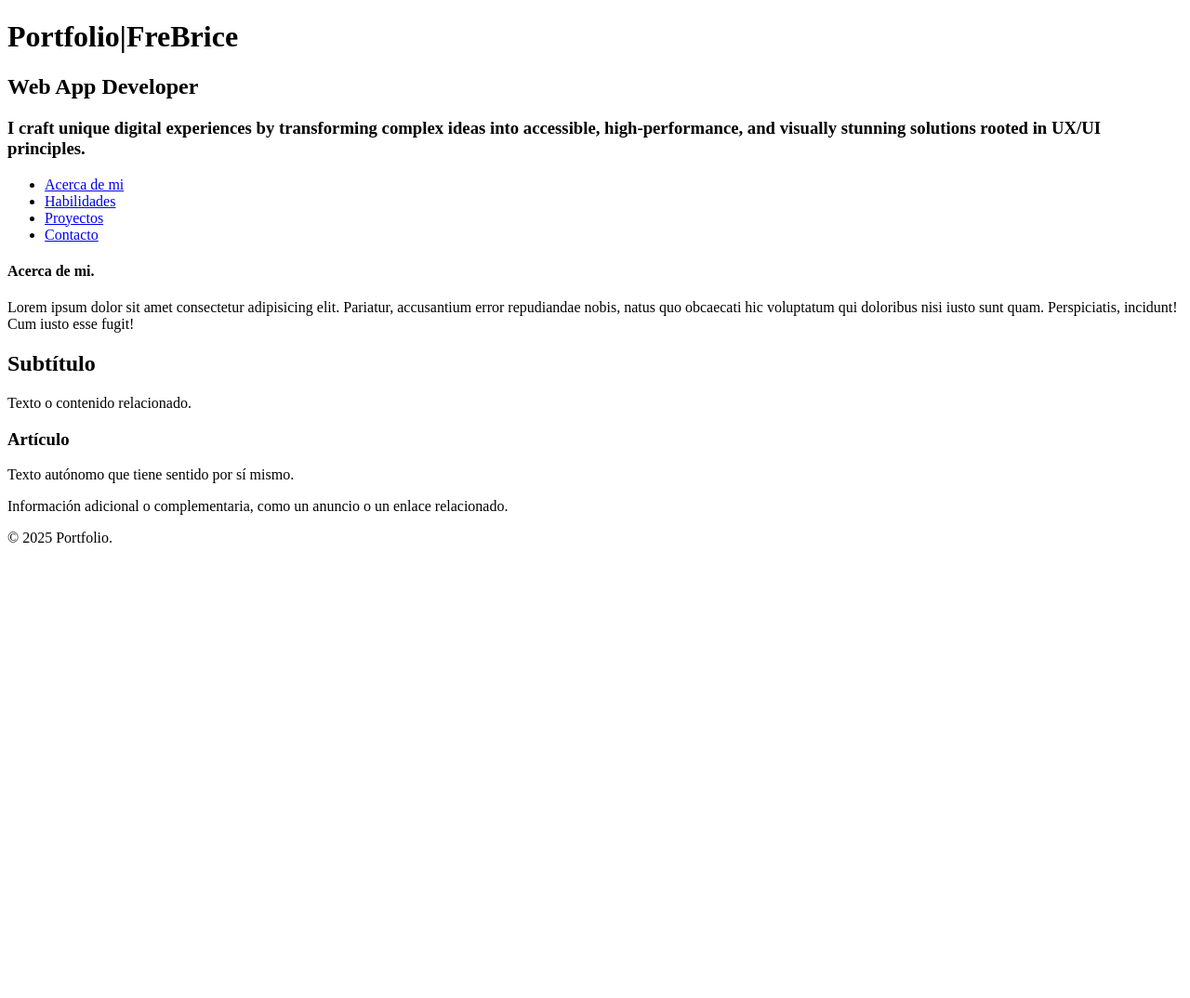
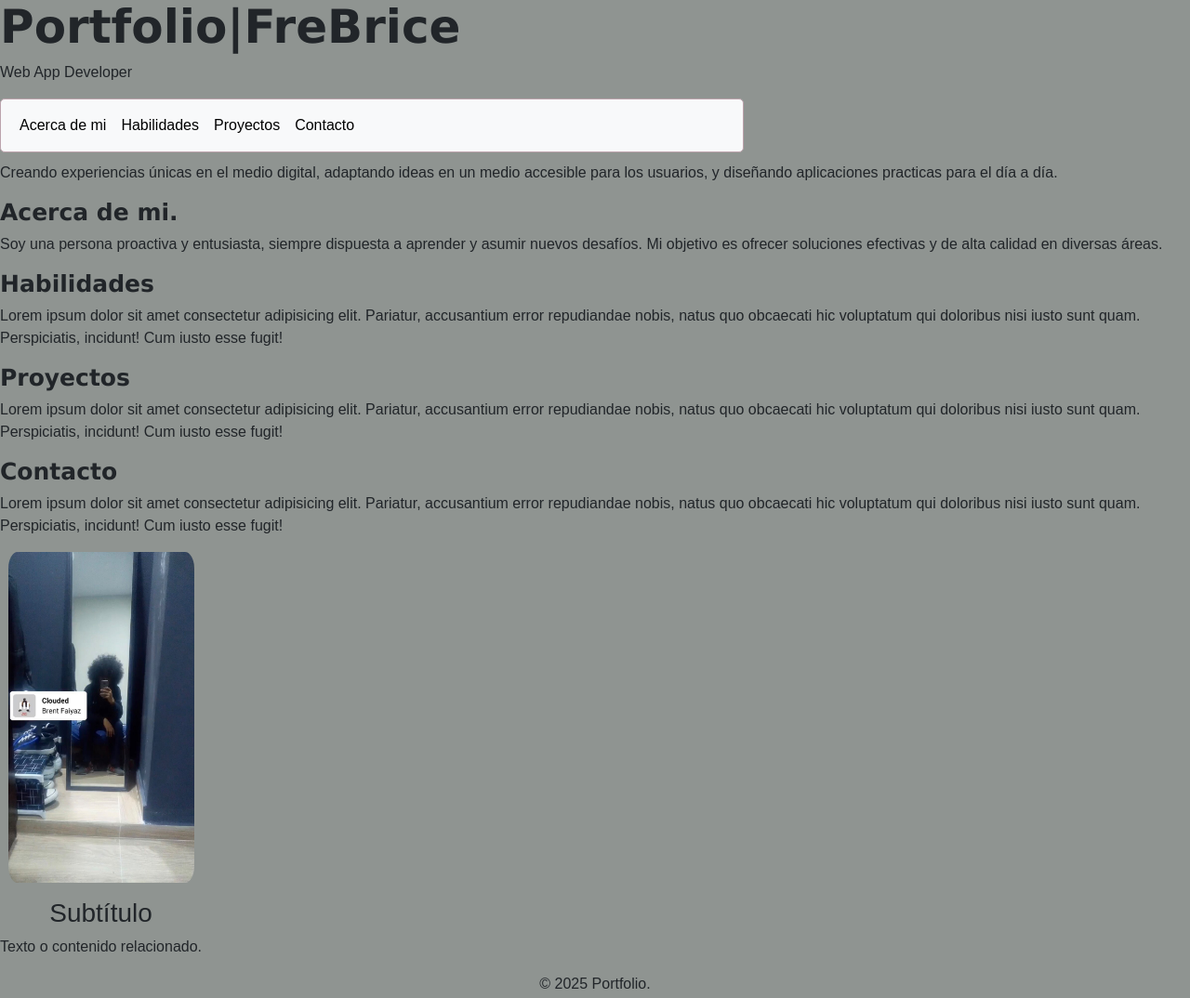
Before and after one commit to FreBrice/FreBrice.github.io, a website: page index.html in a window 1280 px wide. Shown: the whole page at 93% size. Before the commit the page ends 800 px from the top, so only its background shows below. Drawn offline with nearby package versions, Linux system fonts and the light colour scheme.

Commit message:
11-03-2025

```diff
--- a/index.html
+++ b/index.html
@@ -1,31 +1,76 @@
 <!DOCTYPE html>
 <html lang="es">
+
 <head>
     <meta charset="UTF-8">
     <meta name="viewport" content="width=device-width, initial-scale=1.0">
+    <link href="https://cdn.jsdelivr.net/npm/bootstrap@5.3.3/dist/css/bootstrap.min.css" rel="stylesheet"
+        integrity="sha384-QWTKZyjpPEjISv5WaRU9OFeRpok6YctnYmDr5pNlyT2bRjXh0JMhjY6hW+ALEwIH" crossorigin="anonymous">
     <title>Portfolio|FreBrice</title>
+    <link rel="icon" type="image/x-icon" href="./assets/favicon-16x16.png">
+    <link rel="stylesheet" href="style.css">
 </head>
+
 <body>
-        <!-- Contenido principal aquí -->
-</body>
-<header>
-    <h1>Portfolio|FreBrice</h1>
-    <h2>Web App Developer</h2>
-    <h3>I craft unique digital experiences by transforming complex ideas into
-        accessible, high-performance, and visually stunning
-
-        solutions rooted in UX/UI principles.</h3>
-    <nav>
-        <ul>
-            <li><a href="#acercademi">Acerca de mi</a></li>
-            <li><a href="#habilidades">Habilidades</a></li>
-            <li><a href="#proyectos">Proyectos</a></li>
-            <li><a href="#contacto">Contacto</a></li>
-        </ul>
+    <!-- Header-->
+    <header>
+        <hgroup>
+            <h1>Portfolio|FreBrice</h1>
+            <p>Web App Developer</p>
+        </hgroup>
+    </header>
+    <!-- Barra de navegación -->
+    <nav  class="navbar navbar-expand-lg bg-body-tertiary">
+        <div class="container-fluid">
+            <ul class="navbar-nav me-auto mb-2 mb-lg-0" >
+                <!-- Acerca de mi -->
+                <li class="nav-item">
+                    <a class="nav-link active" href="#acercademi">Acerca de mi</a>
+                </li>
+                <!-- Habilidades -->
+                <li class="nav-item">
+                    <a class="nav-link active" href="#habilidades">Habilidades</a>
+                </li>
+                <!-- proyectos -->
+                <li class="nav-item">
+                    <a class="nav-link active" href="#proyectos">Proyectos</a>
+                </li>
+                <!-- contacto -->
+                <li class="nav-item">
+                    <a class="nav-link active" href="#contacto">Contacto</a>
+                </li>
+            </ul>
+        </div>
     </nav>
+    <!-- información importante -->
     <main>
+        <p>Creando experiencias únicas en el medio digital, adaptando ideas
+            en un medio accesible para los usuarios, y diseñando aplicaciones
+            practicas para el día a día.
+        </p>
         <section id="acercademi">
-            <h4>Acerca de mi.</h4>
+            <h2>Acerca de mi.</h2>
+            <p>Soy una persona proactiva y entusiasta, siempre dispuesta a aprender y asumir nuevos desafíos.
+                Mi objetivo es ofrecer soluciones efectivas y de alta calidad en diversas áreas.</p>
+        </section>
+        <section id="habilidades">
+            <h2>Habilidades</h2>
+            <p>Lorem ipsum dolor sit amet consectetur adipisicing elit.
+                Pariatur, accusantium error repudiandae nobis,
+                natus quo obcaecati hic voluptatum qui doloribus nisi
+                iusto sunt quam. Perspiciatis, incidunt! Cum iusto esse
+                fugit!</p>
+        </section>
+        <section id="proyectos">
+            <h2>Proyectos</h2>
+            <p>Lorem ipsum dolor sit amet consectetur adipisicing elit.
+                Pariatur, accusantium error repudiandae nobis,
+                natus quo obcaecati hic voluptatum qui doloribus nisi
+                iusto sunt quam. Perspiciatis, incidunt! Cum iusto esse
+                fugit!</p>
+        </section>
+        <section id="contacto">
+            <h2>Contacto</h2>
             <p>Lorem ipsum dolor sit amet consectetur adipisicing elit.
                 Pariatur, accusantium error repudiandae nobis,
                 natus quo obcaecati hic voluptatum qui doloribus nisi
@@ -33,19 +78,18 @@
                 fugit!</p>
         </section>
     </main>
-    <section>
-        <h2>Subtítulo</h2>
+    <aside>
+        <figure>
+            <img src="./assets/profile.jpg" alt="">
+        </figure>
+        <h3>Subtítulo</h3>
         <p>Texto o contenido relacionado.</p>
-    </section>
-    <article>
-        <h3>Artículo</h3>
-        <p>Texto autónomo que tiene sentido por sí mismo.</p>
-    </article>
-    <aside>
-        <p>Información adicional o complementaria, como un anuncio o un enlace relacionado.</p>
     </aside>
 
-</header>
+    <script src="https://cdn.jsdelivr.net/npm/bootstrap@5.3.3/dist/js/bootstrap.bundle.min.js"
+        integrity="sha384-YvpcrYf0tY3lHB60NNkmXc5s9fDVZLESaAA55NDzOxhy9GkcIdslK1eN7N6jIeHz"
+        crossorigin="anonymous"></script>
+</body>
 <footer>
     <p>&copy; 2025 Portfolio.</p>
 </footer>
--- /dev/null
+++ b/style.css
@@ -0,0 +1,40 @@
+/* styles.css */
+body {
+    font-family: Arial, sans-serif;
+    text-align: left;
+    background-color: #8F9491;
+    margin: 0px;
+    padding: 0px;
+
+}
+nav{
+    display: block;
+    max-width: 800px;
+    margin: 10px 0;
+    padding: 10px 500px;
+
+    border: 1px solid #BCA3AC;
+    border-radius: 5px;
+}
+h1 {
+    font: bold 50px verdana, sans-serif;
+    }
+h2 {
+    font: bold 25px verdana, sans-serif;
+    }
+aside{
+    float: left;
+    text-align: center;
+}
+main{
+    float: left;
+}
+img{
+    width: 200px;
+    border-radius: 5%;
+}
+footer{
+    text-align: center;
+    display: block;
+    clear: both;
+}
```
Also changed, not shown: assets/green.jpg (renamed from assets/295805264_612466423788369_1107331301908565433_n.jpg), assets/orange.jpg (renamed from assets/296196077_1222565965146048_3509098934355589730_n.jpg), assets/profile.jpg (renamed from assets/476418714_611449635108321_6757079875238885430_n.jpg).
